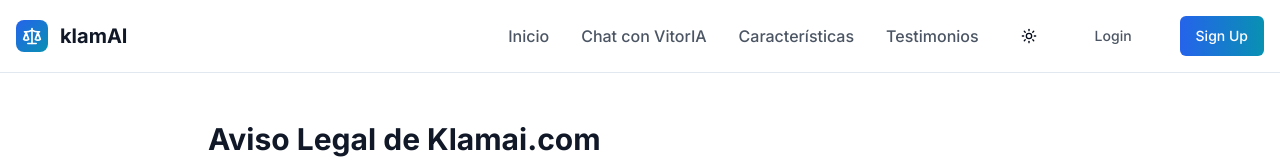
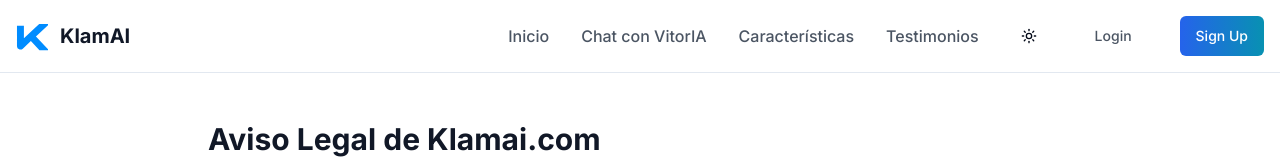
Before and after one commit to klamai/klamai-landing-launchpad, a React (Vite) app: page /aviso-legal in a window 1280 px wide. Shown: the top 160 px of the page. Built offline with nearby package versions, Linux system fonts and the light colour scheme.

Commit message:
updates logo

```diff
--- a/src/pages/AbogadoDashboard.tsx
+++ b/src/pages/AbogadoDashboard.tsx
@@ -262,7 +262,7 @@ const SuperAdminDashboardSection = () => {
     >
       <div className="mb-6">
         <h1 className="text-2xl font-bold text-gray-900 dark:text-white mb-2">
-          Panel de Administración - klamAI
+          Panel de Administración - KlamAI
         </h1>
         <p className="text-gray-600 dark:text-gray-300">
           Dashboard para la gestión completa de casos y abogados del bufete.
--- a/src/pages/Chat.tsx
+++ b/src/pages/Chat.tsx
@@ -419,8 +419,7 @@ const Chat = () => {
                     onClick={handleLogoClick}
                     className="flex items-center space-x-3 hover:opacity-80 transition-opacity cursor-pointer"
                   >
-                    <Scale className="h-8 w-8 text-blue-600 dark:text-blue-400" />
-                    <span className="text-2xl font-bold text-gray-900 dark:text-white tracking-tight">klamAI</span>
+                    <img src="/logo2.svg" alt="klamAI Logo" className="h-8" />                    <span className="text-2xl font-bold text-gray-900 dark:text-white tracking-tight"></span>
                   </button>
 
                   <div className="flex items-center gap-4 lg:hidden">
--- a/src/pages/LegalNotice.tsx
+++ b/src/pages/LegalNotice.tsx
@@ -16,10 +16,8 @@ const LegalNotice = () => {
         <div className="container mx-auto px-4 py-4">
           <div className="flex items-center justify-between">
             <Link to="/" className="flex items-center gap-3">
-              <div className="h-8 w-8 rounded-lg bg-gradient-to-br from-blue-600 to-cyan-600 flex items-center justify-center">
-                <Scale className="h-5 w-5 text-white" />
-              </div>
-              <h1 className="text-xl font-bold text-gray-900 dark:text-white">klamAI</h1>
+            <img src="/logo.svg" alt="klamAI Logo" className="h-8" />
+              <h1 className="text-xl font-bold text-gray-900 dark:text-white">KlamAI</h1>
             </Link>
 
             {/* Desktop Navigation */}
--- a/src/pages/PrivacyPolicy.tsx
+++ b/src/pages/PrivacyPolicy.tsx
@@ -16,10 +16,8 @@ const PrivacyPolicy = () => {
         <div className="container mx-auto px-4 py-4">
           <div className="flex items-center justify-between">
             <Link to="/" className="flex items-center gap-3">
-              <div className="h-8 w-8 rounded-lg bg-gradient-to-br from-blue-600 to-cyan-600 flex items-center justify-center">
-                <Scale className="h-5 w-5 text-white" />
-              </div>
-              <h1 className="text-xl font-bold text-gray-900 dark:text-white">klamAI</h1>
+            <img src="/logo.svg" alt="klamAI Logo" className="h-8" />
+              <h1 className="text-xl font-bold text-gray-900 dark:text-white">KlamAI</h1>
             </Link>
 
             {/* Desktop Navigation */}
```
